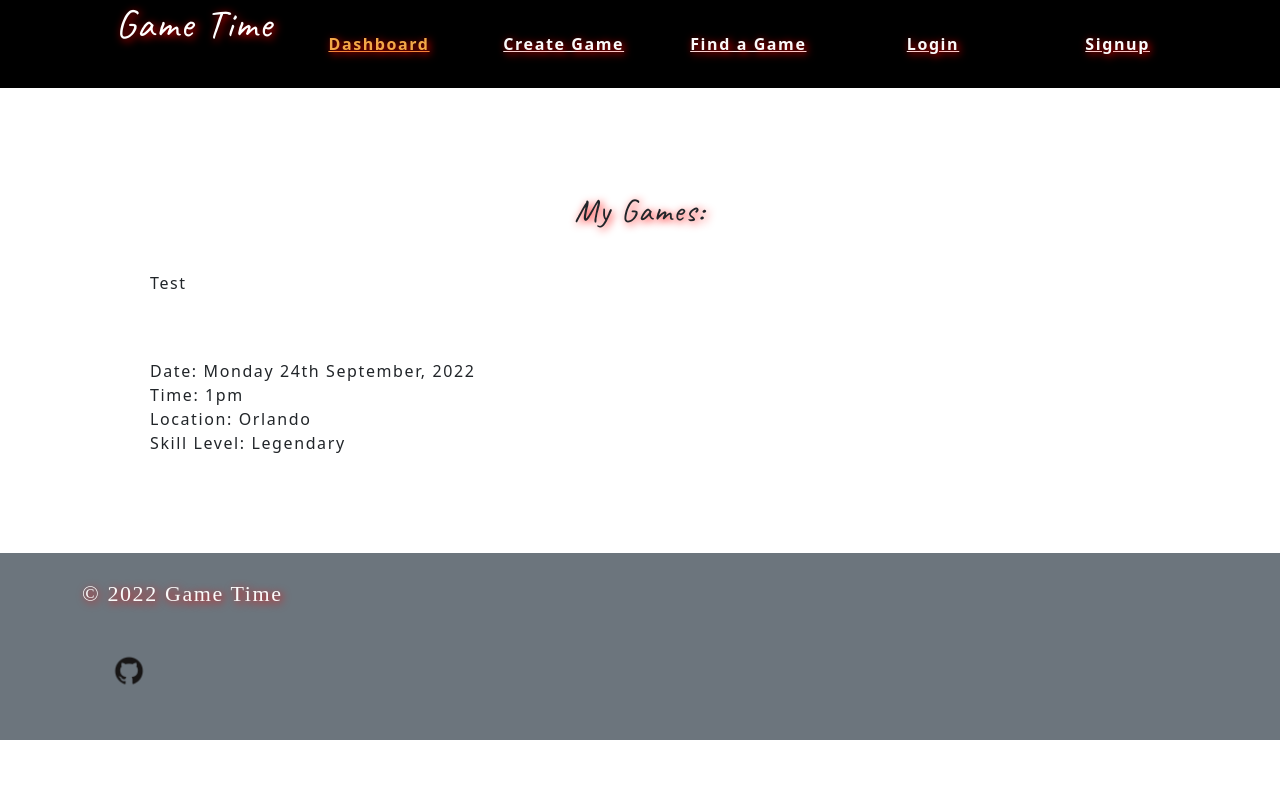
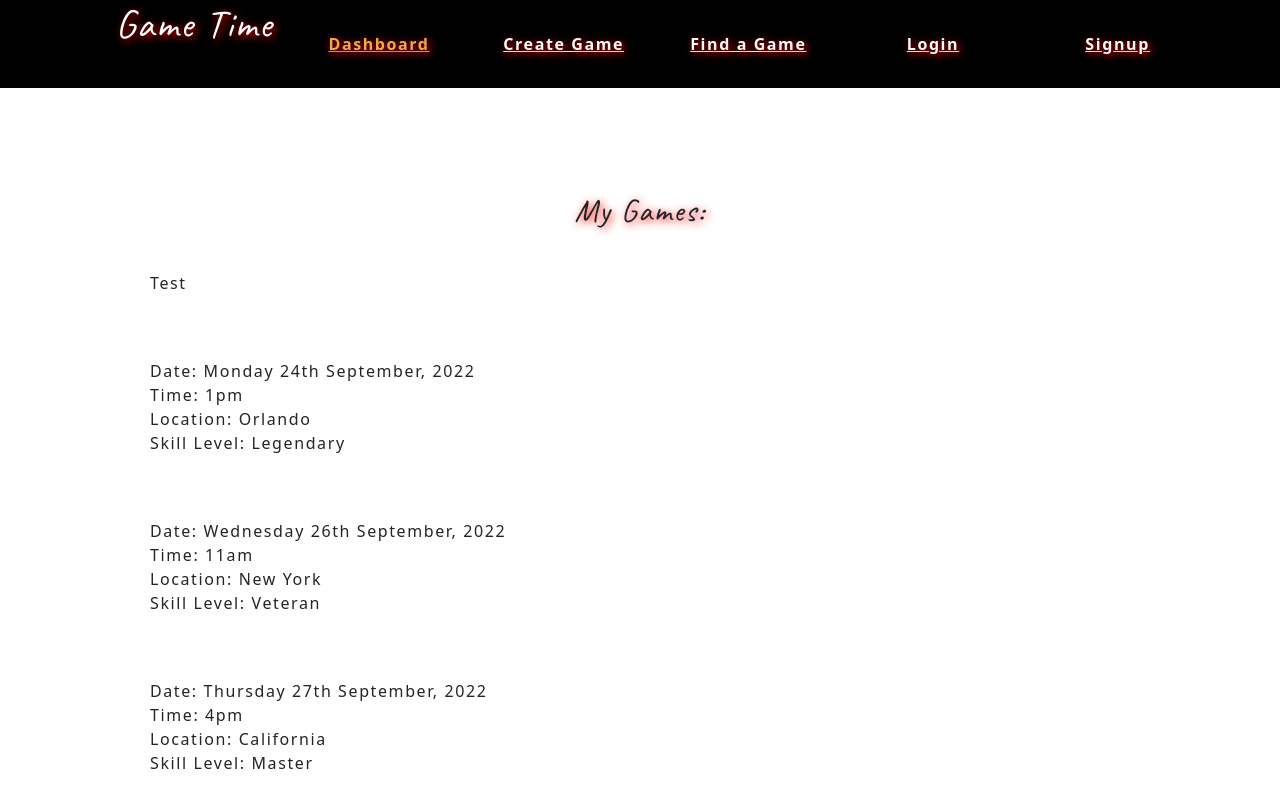
Before and after one commit to cdonais/game-time, a React (Create React App) app in the folder client/: page / in a window 1280 px wide. Shown: the top 800 px of the page. Built offline with nearby package versions, Linux system fonts and the light colour scheme; no server answers.

Commit message:
Rendered more cards

```diff
--- a/client/src/pages/Dashboard.js
+++ b/client/src/pages/Dashboard.js
@@ -15,7 +15,28 @@ function Dashboard() {
       gameTime: "1pm",
       gameLocation: "Orlando",
       skillLevel: "Legendary",
-    }
+    },
+    {
+      _id: 2,
+      gameDate: "Wednesday 26th September, 2022",
+      gameTime: "11am",
+      gameLocation: "New York",
+      skillLevel: "Veteran",
+    },
+    {
+      _id: 3,
+      gameDate: "Thursday 27th September, 2022",
+      gameTime: "4pm",
+      gameLocation: "California",
+      skillLevel: "Master",
+    },
+    {
+      _id: 4,
+      gameDate: "Thursday 27th September, 2022",
+      gameTime: "5pm",
+      gameLocation: "Miami",
+      skillLevel: "Legendary",
+    },
   ]
   console.log(upcomingGames);
 
```
